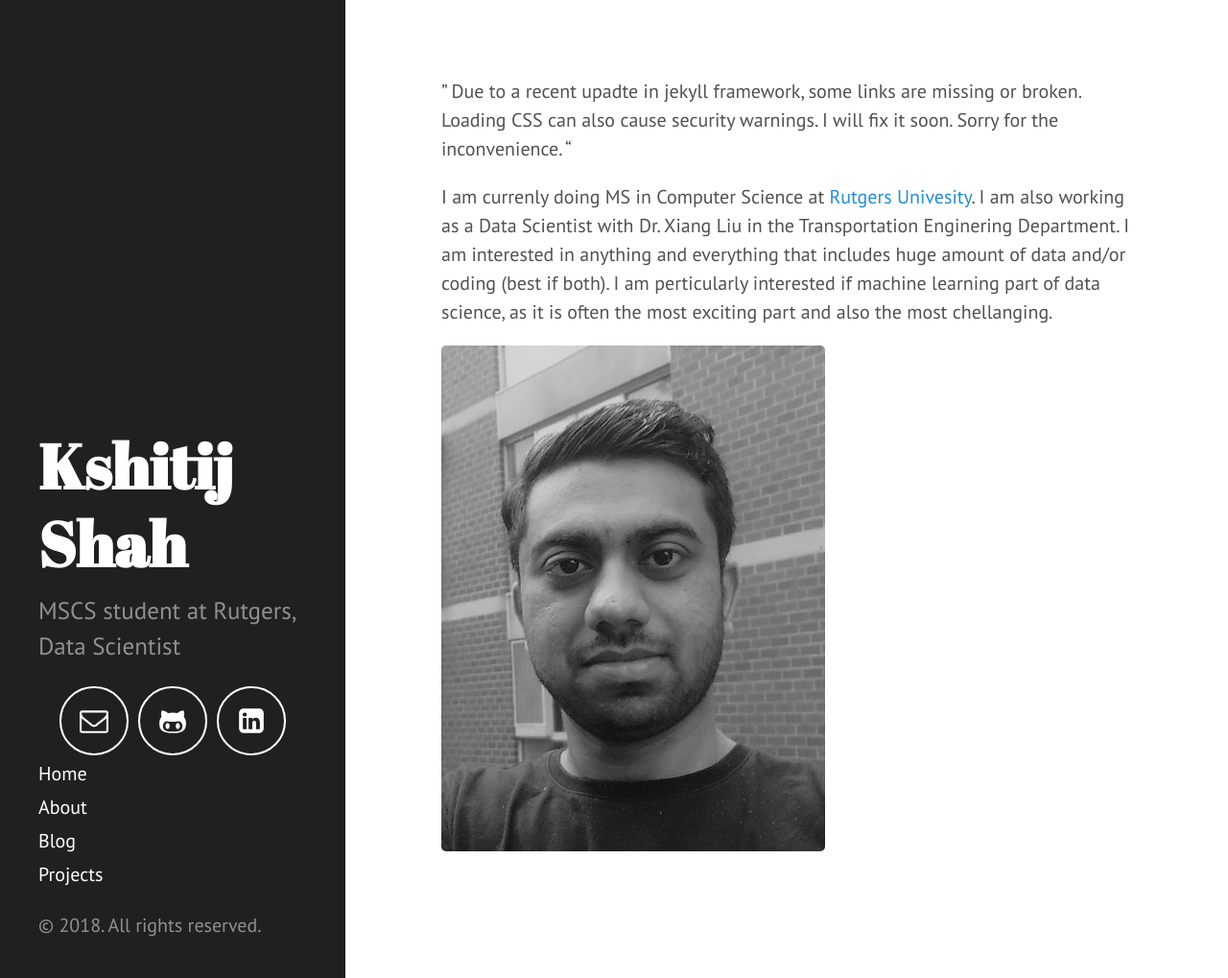
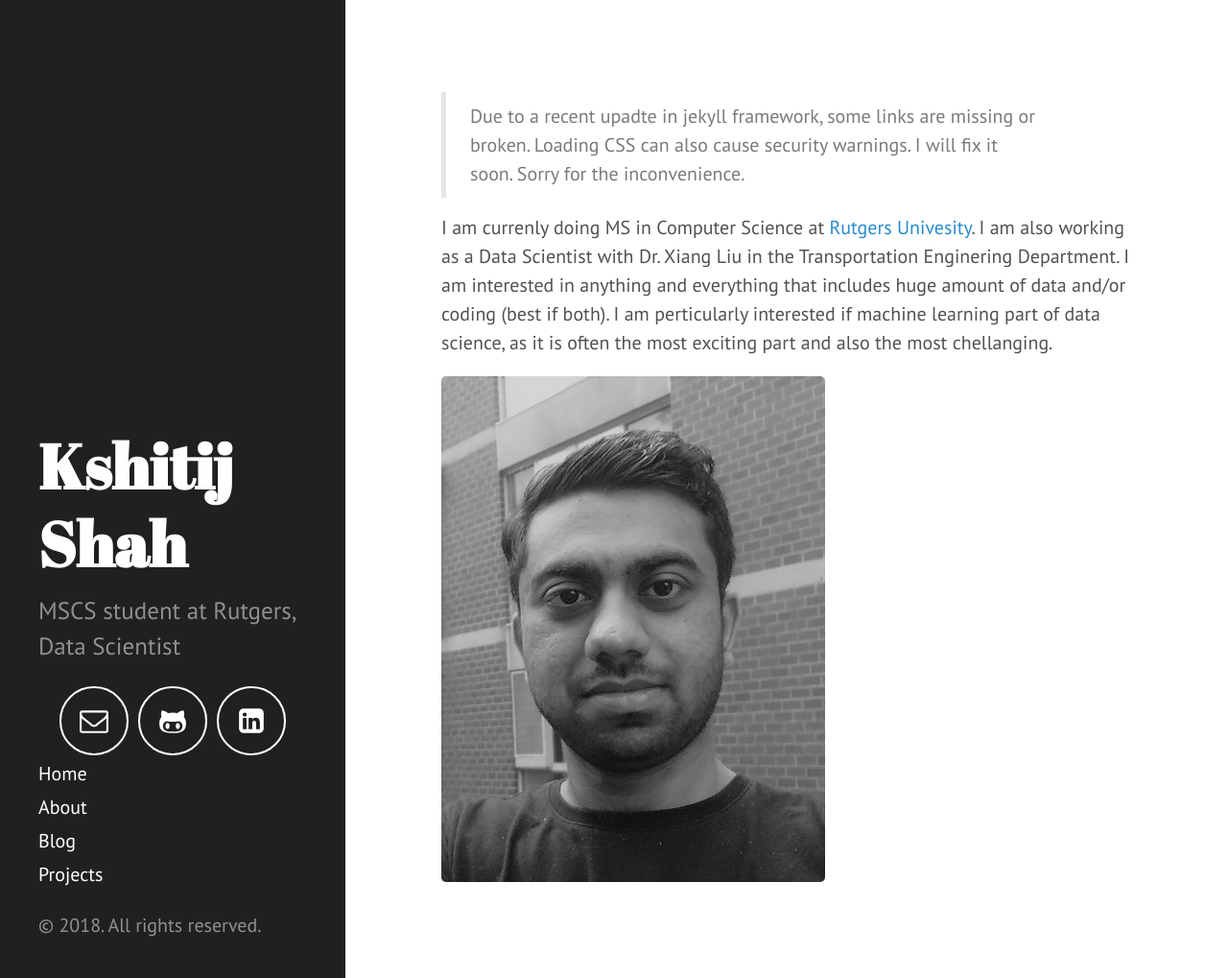
Before and after one commit to xitizzz/xitizzz.github.io, a Jekyll site: the page built from index.md, in a window 1280 px wide and 1019 px high. Shown: the whole window at 96% size. Built offline with Jekyll 4.4.1, drawn with Linux system fonts in a browser that asks for light colours; Markdown is read by kramdown in place of the engine named in the settings.

```diff
--- a/index.md
+++ b/index.md
@@ -2,9 +2,8 @@
 layout: default
 title: Home
 ---
-"
-Due to a recent upadte in jekyll framework, some links are missing or broken. Loading CSS can also cause security warnings. I will fix it soon. Sorry for the inconvenience.
-"
+
+> Due to a recent upadte in jekyll framework, some links are missing or broken. Loading CSS can also cause security warnings. I will fix it soon. Sorry for the inconvenience.
 
 I am currenly doing MS in Computer Science at [Rutgers Univesity](rutgers.edu). I am also working as a Data Scientist with Dr. Xiang Liu in the Transportation Enginering Department. I am interested in anything and everything that includes huge amount of data and/or coding (best if both). I am perticularly interested if machine learning part of data science, as it is often the most exciting part and also the most chellanging.
 
```
